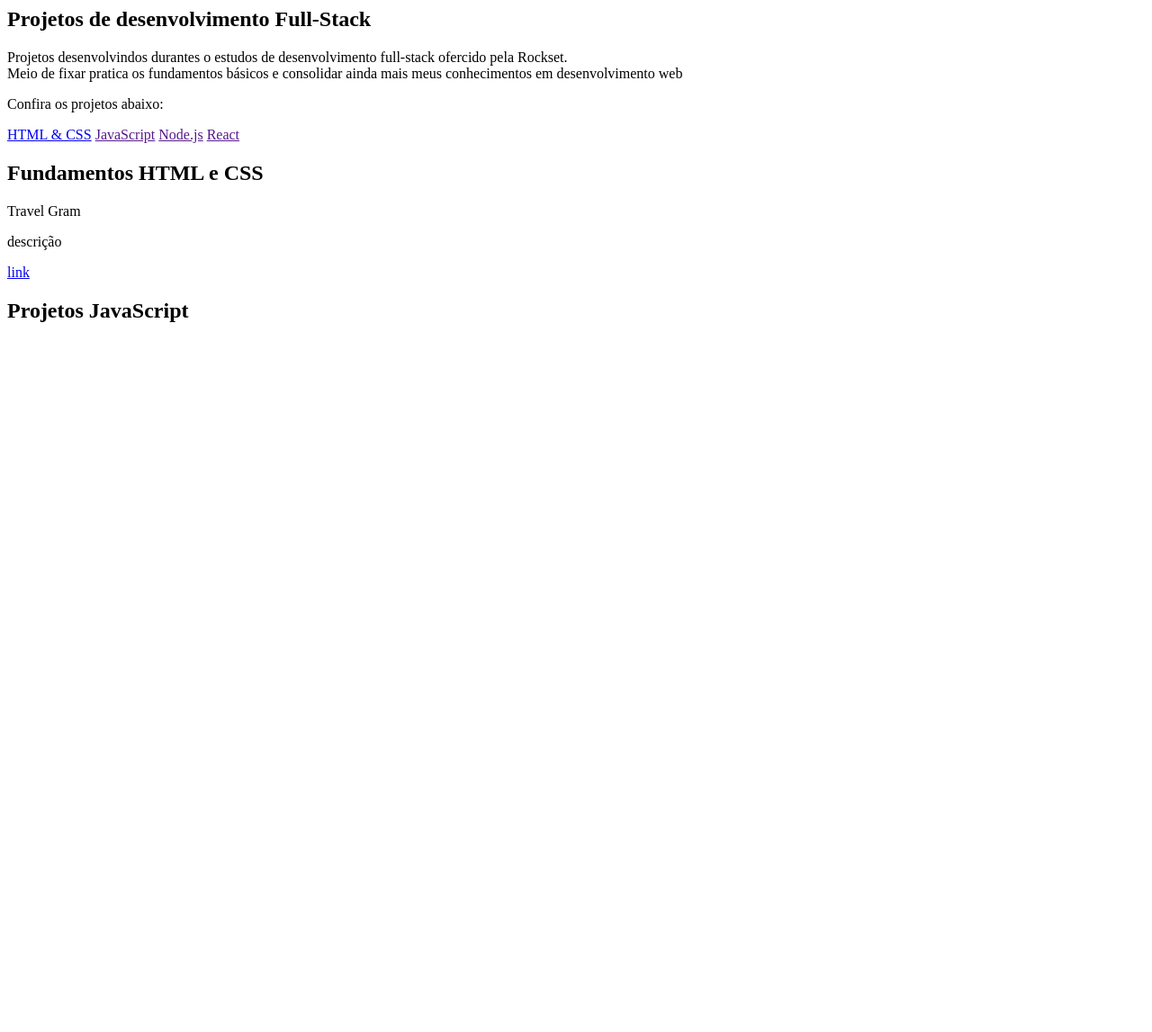
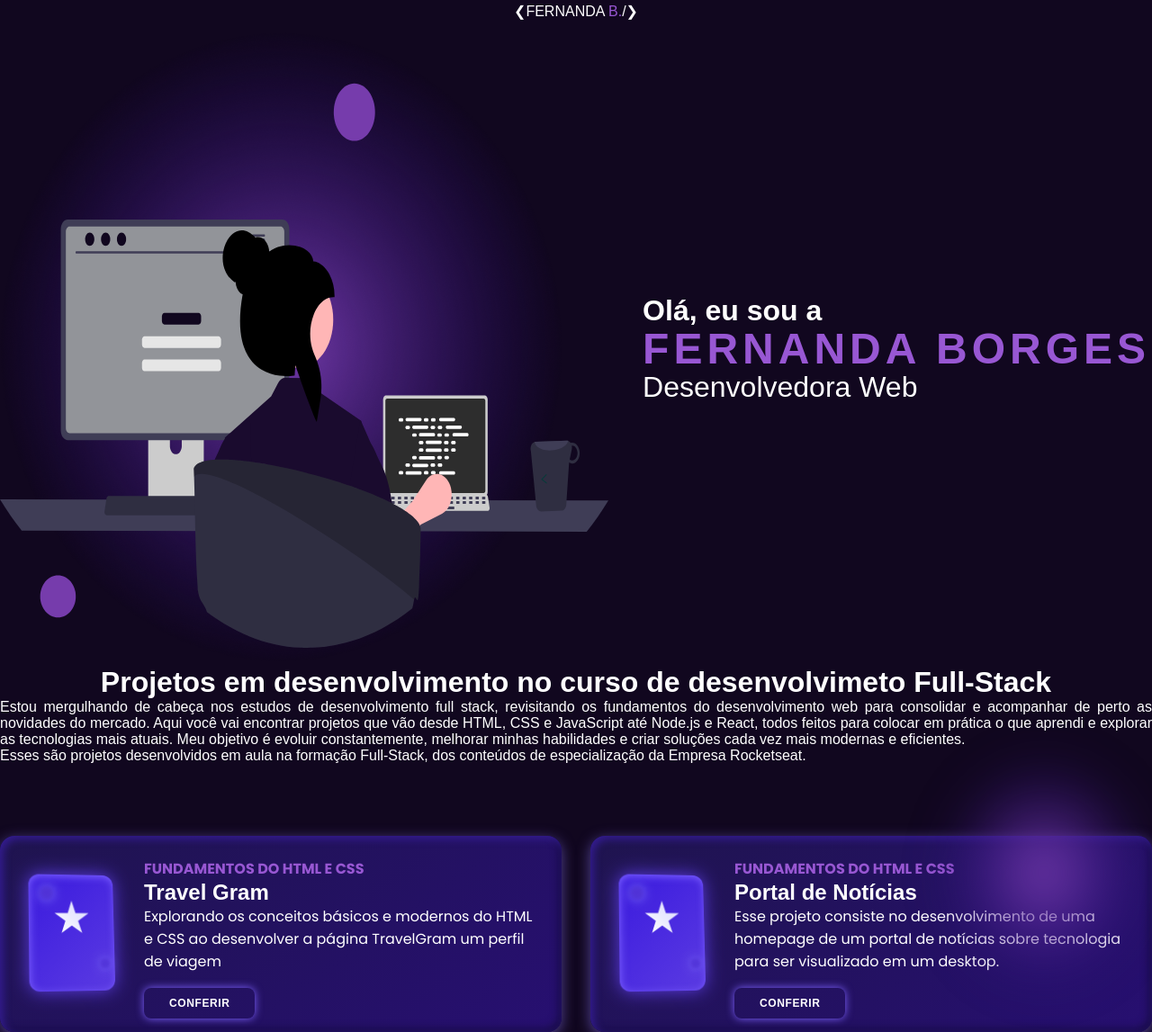
Before and after one commit to fernanda-borg3s/Fulll-stack, a plain HTML site: page index.html in a window 1280 px wide. Shown: the part 12-1159 px from the top of the page at 90% size. Before the commit the page ends 800 px from the top, so only its background shows below. Drawn offline with Linux system fonts and the light colour scheme; a web font is replaced by a local one.

Commit message:
criando section da page inicial

```diff
--- a/index.html
+++ b/index.html
@@ -1,47 +1,99 @@
 <!DOCTYPE html>
 <html lang="pt-br">
 <head>
+    <link rel="preconnect" href="https://fonts.googleapis.com">
+    <link rel="preconnect" href="https://fonts.gstatic.com" crossorigin>
     <meta charset="UTF-8">
     <meta name="viewport" content="width=device-width, initial-scale=1.0">
+
+    <link href="https://fonts.googleapis.com/css2?family=Poppins:ital,wght@0,100;0,200;0,300;0,400;0,500;0,600;0,700;0,800;0,900;1,100;1,200;1,300;1,400;1,500;1,600;1,700;1,800;1,900&family=Preahvihear&display=swap" rel="stylesheet">
+    <link rel="stylesheet" href="styles/index.css">
     <title>Projetos Full Stack</title>
 </head>
 <body>
     <header>
-        <div></div>
-        <nav></nav>
+        <div>
+            <p>&#10094;FERNANDA <span> B.</span>/&#10095;</p>
+        </div>
+        <!-- <nav>
+            <a href="#home">Home</a>
+            <a href="#home">HTML & CSS</a>
+            <a href="#home">JavaScript</a>
+        </nav> -->
     </header>
     <section id="landpage">
-        <h1>Projetos de desenvolvimento Full-Stack</h1>
-        <p>Projetos desenvolvindos durantes o estudos de desenvolvimento full-stack ofercido pela Rockset. </br>
-            Meio de fixar pratica os fundamentos básicos e consolidar ainda mais meus conhecimentos em desenvolvimento web
-        </p>
-        <p>Confira os projetos abaixo:</p>
-        <div id="buttons">
-            <a href="#fudamentos-html-css">HTML & CSS</a>
-            <a href="">JavaScript</a>
-            <a href="">Node.js</a>
-            <a href="">React</a>
-            <a href=""></a>
+            <div>
+                <gradient>
+                    <img src="assets/imagens/Gradient.png" alt="">
+                     <img src="assets/imagens/logoPequena.svg" alt="">
+                </gradient>
+            </div>
+
+            <div class="introducao">
+                <h1>Olá, eu sou a</h1>
+                <h2 class="anima-nome">Fernanda Borges</h2>
+                <p>Desenvolvedora Web</p>
+            </div>
+    </section>
+    <section id="sobre">
+        <div>
+            <h2>Projetos em desenvolvimento no curso de desenvolvimeto Full-Stack</h2>
+            <p>Estou mergulhando de cabeça nos estudos de desenvolvimento full stack, revisitando os fundamentos do desenvolvimento web para consolidar e acompanhar de perto as novidades do mercado. Aqui você vai encontrar projetos que vão desde HTML, CSS e JavaScript até Node.js e React, todos feitos para colocar em prática o que aprendi e explorar as tecnologias mais atuais. Meu objetivo é evoluir constantemente, melhorar minhas habilidades e criar soluções cada vez mais modernas e eficientes.</p>
+            <p>Esses são projetos desenvolvidos em aula na formação Full-Stack, dos conteúdos de especialização da Empresa Rocketseat.</p>
+
+            <gradient>
+                <img src="assets/imagens/Gradient.png" alt="">
+            </gradient>
+
+
+
+    </section>
+    <section id="projetos">
+        <div class="container">
+            <div class="card">
+                <div class="icon-wrapper" aria-hidden="true">
+                    <div class="icon">
+                        <div class="star"></div>
+                        <div class="dots dot1"></div>
+                        <div class="dots dot2"></div>
+                    </div>
+                </div>
+
+                <div class="text-description">
+                    <h4>Fundamentos do HTML e CSS</h4>
+                    <h2>Travel Gram</h2>
+                    <p>Explorando os conceitos básicos e modernos do HTML e CSS ao desenvolver a página TravelGram um perfil de viagem</p>
+
+                    <div class="link">
+                        <a href="/TravelGram/index.html"> Conferir</a>
+
+                    </div>
+                </div>
+            </div>
+            <div class="card">
+                <div class="icon-wrapper" aria-hidden="true">
+                    <div class="icon">
+                        <div class="star"></div>
+                        <div class="dots dot1"></div>
+                        <div class="dots dot2"></div>
+                    </div>
+                </div>
+                <div class="text-description">
+                    <h4>Fundamentos do HTML e CSS</h4>
+                    <h2>Portal de Notícias</h2>
+                    <p>Esse projeto consiste no desenvolvimento de uma homepage de um portal de notícias sobre tecnologia para ser visualizado em um desktop.</p>
+                    <div class="link">
+                        <a href="/Portal de noticia/index.html"> Conferir</a>
+
+                    </div>
+                </div>
+            </div>
+
+
+
+
         </div>
     </section>
-    <section id="fundamentos-html-css">
-        <div>
-            <h1>Fundamentos HTML e CSS</h1>
-            <p></p>
-        </div>
-        <div id="container-cards">
-            <div class="cards">
-                <span>Travel Gram</span>
-                <p>descrição</p>
-                <a href="/TravelGram/index.html">link</a>
-            </div>
-        </div>
-    </section>
-    <section id="js">
-        <div>
-            <h1>Projetos JavaScript</h1>
-            <p></p>
-        </div>
-    </section>
+
 </body>
 </html>
--- /dev/null
+++ b/styles/global.css
@@ -0,0 +1,40 @@
+*::before,
+*::after {
+    box-sizing: border-box;
+
+}
+*{
+    margin: 0;
+    padding: 0;
+}
+:root{
+    --font-family: "Poppins", sans-serif;
+    --font-description: "Preahvihear", sans-serif;
+    --bg-color: #11071f;
+    --detail-color: #1A0B2E;
+    --text-color-primary: #fff;
+    --text-color-secondary: #9857D3;
+    --fs-base: 0.625rem;   /*18px*/
+    --fs-sm: 1rem; /* 16px */
+
+}
+html{
+    scroll-behavior: smooth;
+}
+body{
+    background: var(--bg-color);
+    color: var(--text-color-primary);
+    font-family: var(--font-description);
+}
+a{
+    text-decoration: none;
+    color:var(--text-color-primary);
+}
+
+/* Rectangle 983 */
+
+
+
+/* background: linear-gradient(95.56deg, #130428 0.58%, #251043 16.32%, #38126D 29.33%, #261045 45.66%, #190634 54.44%);
+box-shadow: 4px 7px 26px rgba(0, 0, 0, 0.12);
+border-radius: 15px; */
--- /dev/null
+++ b/styles/header.css
@@ -0,0 +1,13 @@
+header{
+    max-width: 80rem;
+    width: 100%;
+    height: 3rem;
+    display: flex;
+    align-items: center;
+    justify-content: center;
+    margin-inline: auto;
+
+    & p span{
+        color: var(--text-color-secondary);
+    }
+}
--- /dev/null
+++ b/styles/index.css
@@ -0,0 +1,3 @@
+@import url(global.css);
+@import url(header.css);
+@import url(section.css);
--- /dev/null
+++ b/styles/section.css
@@ -0,0 +1,253 @@
+section#landpage{
+    max-width: 80rem;
+    width: 100%;
+    margin-inline: auto;
+
+    display: flex;
+    align-items: center;
+    justify-content: space-between;
+
+
+    & gradient{
+        position: relative;
+        & img:nth-child(2){
+            position: absolute;
+            left: 0;
+            margin: auto;
+
+
+        }
+
+    }
+
+    & .introducao{
+        margin-left: 4rem;
+    }
+    & h1, p{
+        font-size: 2rem;
+        margin:0;
+    }
+     & h2{
+         font-size: 3rem;
+        color:var(--text-color-secondary);
+        margin: 0;
+        font-weight: bold;
+        letter-spacing: 5px;
+        line-height: 1;
+        text-transform: uppercase;
+    }
+    & h2.anima-nome{
+        border-right: 2px solid transparent;
+        white-space: nowrap;
+        overflow: hidden;
+        animation: type 4s steps(44) 1s 1 normal both,
+                blinkCursor 500ms steps(44) infinite normal;
+    }
+
+
+
+}
+
+@keyframes type{
+    from{
+      width: 0;
+    }
+    to{
+      width: 100%;
+    }
+  }
+  @keyframes blinkCursor{
+    from{
+      border-right-color:var(--first-color);
+    }
+    to{
+      border-right-color: transparent;
+
+    }
+  }
+
+  section#sobre{
+    max-width: 80rem;
+    width: 100%;
+    margin-inline: auto;
+
+    & h2{
+        text-align: center;
+        font-size: 2rem;
+
+    }
+    & p{
+        text-align: justify;
+        font-weight: 100;
+    }
+
+
+     & div{
+        position: relative;
+
+    }
+     & gradient{
+            position: absolute;
+            right: 0;
+            top: 6rem;
+            & img{
+                max-width: 15rem;
+                filter: blur(1.5rem);
+
+            }
+        }
+
+  }
+
+  section#projetos{
+    max-width: 80rem;
+    width: 100%;
+    margin-inline: auto;
+    & .container{
+        display: flex;
+        margin-top: 5rem;
+        justify-content: space-between;
+        flex-wrap: wrap;
+        & .card{
+            background: linear-gradient(145deg, #1f144f, #270f71);
+            border-radius: 16px;
+            box-shadow:
+            inset 4px 4px 8px #331c8e,
+            inset -4px -4px 8px #1a0d4b,
+            0 4px 15px rgba(109, 91, 199, 0.7);
+            color: white;
+            display: flex;
+            align-items: center;
+            gap: 2rem;
+            padding: 1.5rem 2rem;
+            max-width: 100%;
+            width: 35rem;
+            &  .icon-wrapper {
+                position: relative;
+                flex-shrink: 0;
+                width: 96px;
+                height: 130px;
+                perspective: 600px;
+            }
+            & .icon {
+            background: linear-gradient(135deg, #3a1ade, #5b3be2);
+            border-radius: 12px;
+            width: 100%;
+            height: 100%;
+            position: relative;
+            box-shadow:
+                0 0 20px #5b3be2,
+                inset 1px 2px 10px #7d62ff;
+            transform-style: preserve-3d;
+            transform: rotateY(10deg) rotateX(6deg);
+            animation: float 6s ease-in-out infinite;
+            }
+            & .star {
+            position: absolute;
+            top: 38%;
+            left: 50%;
+            width: 40px;
+            height: 40px;
+            background:
+                linear-gradient(45deg, #fff, #d8d8ff);
+            clip-path: polygon(
+                50% 0%,
+                61% 35%,
+                98% 35%,
+                68% 57%,
+                79% 91%,
+                50% 70%,
+                21% 91%,
+                32% 57%,
+                2% 35%,
+                39% 35%
+            );
+            box-shadow:
+                0 0 10px #c6e0ff,
+                0 0 20px #9eb4ff;
+            transform: translate(-50%, -50%);
+            filter: drop-shadow(0 0 1px #bbbbff);
+            z-index: 10;
+            }
+            & .dots {
+            position: absolute;
+            background: #5134d6;
+            border-radius: 50%;
+            opacity: 0.6;
+            filter: blur(1.5px);
+            box-shadow: 0 0 10px #8f87ff;
+            animation: pulseScale 3s ease-in-out infinite;
+            }
+            & .dot1 {
+            width: 12px;
+            height: 12px;
+            top: 15px;
+            left: 14px;
+            animation-delay: 0s;
+            }
+           & .dot2 {
+            width: 10px;
+            height: 10px;
+            top: 95px;
+            left: 80px;
+            animation-delay: 1.5s;
+            }
+            & .link{
+                margin-top: 1.5rem;
+                 & a {
+                background-color: transparent;
+                border: 1.5px solid var(-detail-color);
+                border-radius: 8px;
+                padding: 10px 28px;
+                font-weight: 700;
+                font-size: 0.75rem;
+                cursor: pointer;
+                transition: background-color 0.3s ease, box-shadow 0.3s ease;
+                box-shadow: 0 0 10px #7e62ff;
+                text-transform: uppercase;
+                letter-spacing: 0.05em;
+
+
+                }
+
+            }
+
+        }
+        & h4{
+            font-size: var(--fs-sm);
+            color: var(--text-color-secondary);
+            text-transform: uppercase;
+            font-family: var(--font-family);
+        }
+        & .text-description p{
+            font-family: var(--font-family);
+
+        }
+    }
+
+  }
+
+
+
+
+
+
+
+    @keyframes float {
+      0%, 100% {
+        transform: rotateY(10deg) rotateX(6deg) translateY(0);
+      }
+      50% {
+        transform: rotateY(10deg) rotateX(6deg) translateY(-8px);
+      }
+    }
+    @keyframes pulseScale {
+      0%, 100% {
+        opacity: 0.6;
+        transform: scale(1);
+      }
+      50% {
+        opacity: 1;
+        transform: scale(1.3);
+      }
+    }
```
Also changed, not shown: assets/imagens/Gradient.png (added), assets/imagens/logoPequena.svg (added).
